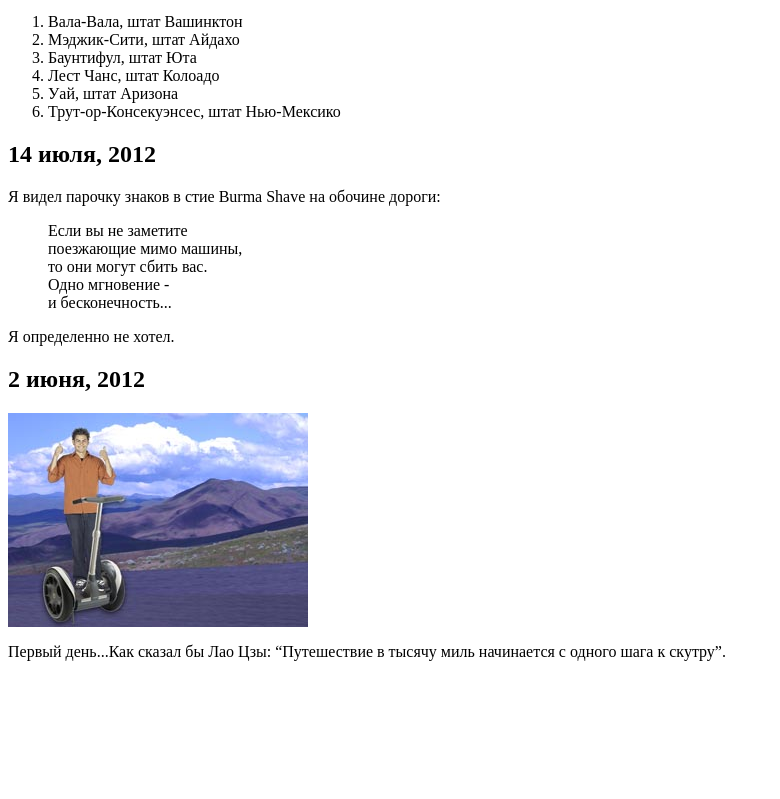
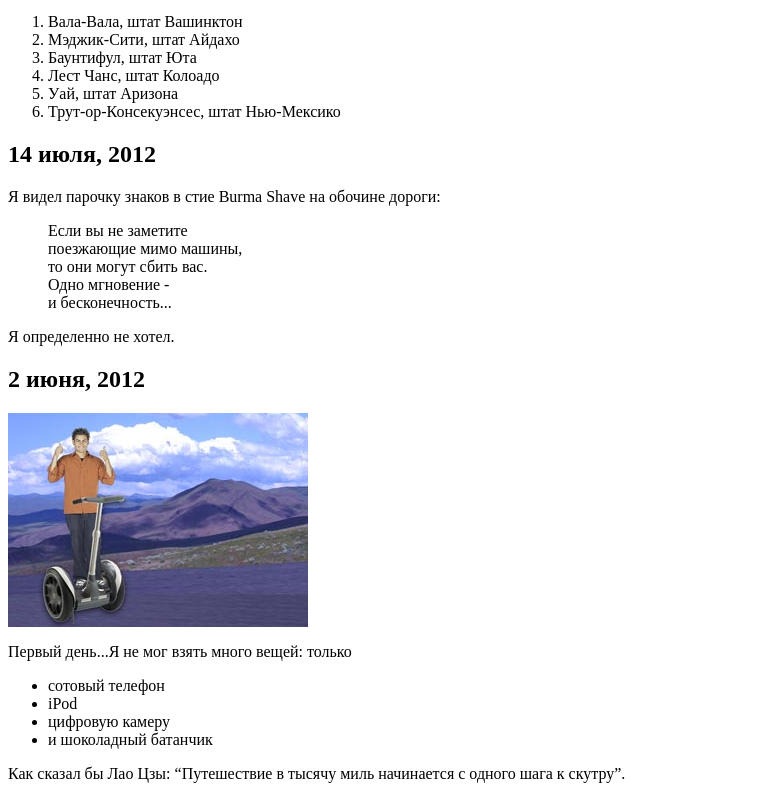
Before and after one commit to Victorisimus/HeadFirstCSS, a plain HTML site: page chapter3/journal.html in a window 1280 px wide. Shown: the part 402-1201 px from the top of the page, without its empty margins (0-780 px from the left). Before the commit the page ends 1079 px from the top, so only its background shows below. Drawn offline with Linux system fonts and the light colour scheme.

Commit message:
Добавлен список вещей

```diff
--- a/chapter3/journal.html
+++ b/chapter3/journal.html
@@ -29,6 +29,13 @@
 			Я определенно не хотел.</p>
 		<h2>2 июня, 2012</h2>
 		<img src="images/segway1.jpg">
-		<p>Первый день...Как сказал бы Лао Цзы: <q>Путешествие в тысячу миль начинается с одного шага к скутру</q>.</p>
+		<p>Первый день...Я не мог взять много вещей: только
+		<ul>
+			<li>сотовый телефон</li>
+			<li>iPod</li>
+			<li>цифровую камеру</li>
+			<li>и шоколадный батанчик</li>
+		</ul>
+		Как сказал бы Лао Цзы: <q>Путешествие в тысячу миль начинается с одного шага к скутру</q>.</p>
 	</body>
 </html>
```
